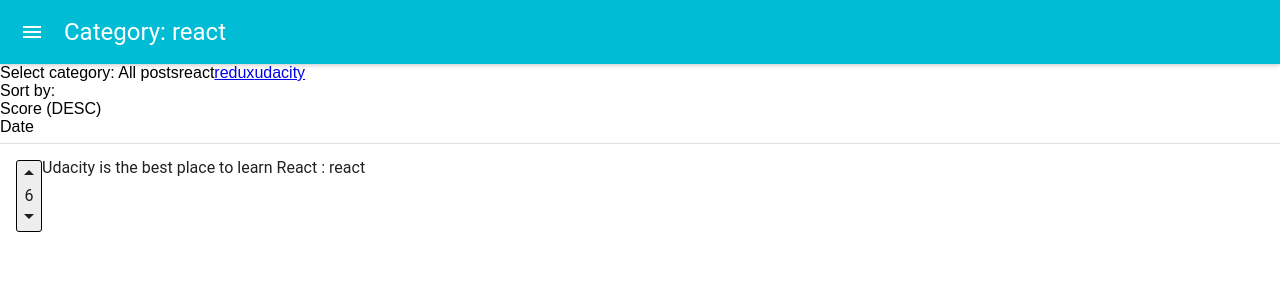
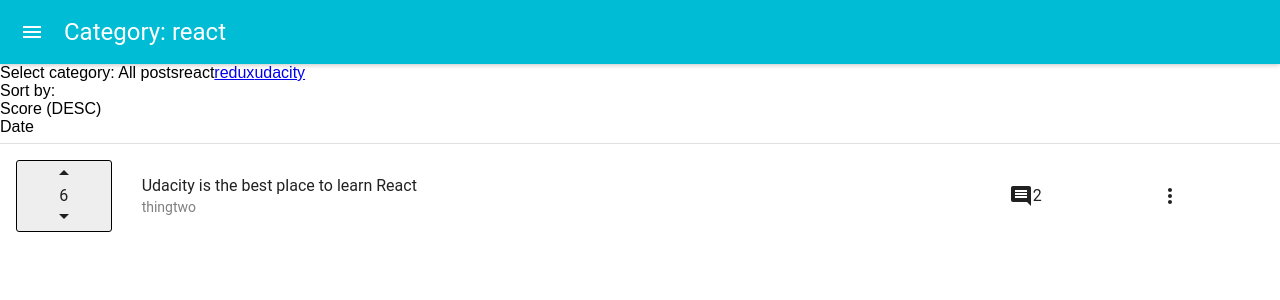
Before and after one commit to mmendoza26000/reactnd-project-readable-mmendoza26000, a React (Create React App) app: page /react in a window 1280 px wide. Shown: the top 300 px of the page. Built offline with nearby package versions, Linux system fonts and the light colour scheme.

Commit message:
feat: Make Post component look better

```diff
--- a/src/components/App.css
+++ b/src/components/App.css
@@ -33,9 +33,46 @@
   display: flex;
 }
 
+.post-infocontainer {
+  padding-left: 30px;
+  display: flex;
+  flex-direction: column;
+  justify-content: center;
+  flex-grow: 8;
+}
+
+.post-title{
+  font-size: 16px;
+  padding-bottom: 5px;
+}
+
+.post-author {
+  font-size: 14px;
+  color: gray;
+}
+
+.post-commentcontainer {
+
+  display: flex;
+  flex-direction: row;
+  justify-content: center;
+  align-items: center;
+  flex-grow: 1;
+}
+
+.post-morevertmenucontainer {
+
+  display: flex;
+  flex-direction: column;
+  justify-content: center;
+  align-items: center;
+  flex-grow: 2;
+}
+
 .scoredisplay-container {
   text-align: center;
   border: 1px solid black;
   border-radius: 3px;
   background-color: #EEEEEE;
+  flex-grow: 1;
 }
--- a/src/components/Post.js
+++ b/src/components/Post.js
@@ -7,20 +7,40 @@
 import ScoreDisplay from './ScoreDisplay';
 import Divider from 'material-ui/Divider';
 
+import InsertComment from 'material-ui/svg-icons/editor/insert-comment';
+import MoreVertIcon from 'material-ui/svg-icons/navigation/more-vert';
+
+import PostMoreMenu from './PostMoreMenu';
+
 const Post = ({post, upVotePost, downVotePost}) => {
+
+    const scoreDisplay = <ScoreDisplay
+                                upVotePost={upVotePost}
+                                downVotePost={downVotePost}
+                                voteScore={post.voteScore}
+                                postId={post.id}
+                            />
+
+
 
     return(
         <div>
             <Divider/>
             <ListItem  >
                 <div className="post-listitem" >
-                    <ScoreDisplay
-                        upVotePost={upVotePost}
-                        downVotePost={downVotePost}
-                        voteScore={post.voteScore}
-                        postId={post.id}
-                    />
-                    {post.title} : {post.category}
+
+                    {scoreDisplay}
+                    <div className="post-infocontainer">
+                        <div className="post-title">{post.title}</div>
+                        <div className="post-author">{post.author}</div>
+                    </div>
+                    <div className="post-commentcontainer">
+                        <InsertComment /> {post.commentCount}
+                    </div>
+                    <div className="post-morevertmenucontainer">
+                        <PostMoreMenu />
+                    </div>
+
                 </div>
             </ListItem>
         </div>
--- /dev/null
+++ b/src/components/PostMoreMenu.js
@@ -0,0 +1,26 @@
+import React from 'react';
+import PropTypes from 'prop-types';
+import IconButton from 'material-ui/IconButton';
+import IconMenu from 'material-ui/IconMenu';
+import MenuItem from 'material-ui/MenuItem';
+import MoreVertIcon from 'material-ui/svg-icons/navigation/more-vert';
+
+const PostMoreMenu = (props) => (
+    <IconMenu
+      {...props}
+      iconButtonElement={
+        <IconButton><MoreVertIcon /></IconButton>
+      }
+      targetOrigin={{horizontal: 'right', vertical: 'top'}}
+      anchorOrigin={{horizontal: 'right', vertical: 'top'}}
+    >
+      <MenuItem primaryText="Edit post" />
+      <MenuItem primaryText="Delete post" />
+    </IconMenu>
+  );
+
+  PostMoreMenu.propTypes = {
+      props: PropTypes.object.isRequired
+  }
+
+export default PostMoreMenu;
```
